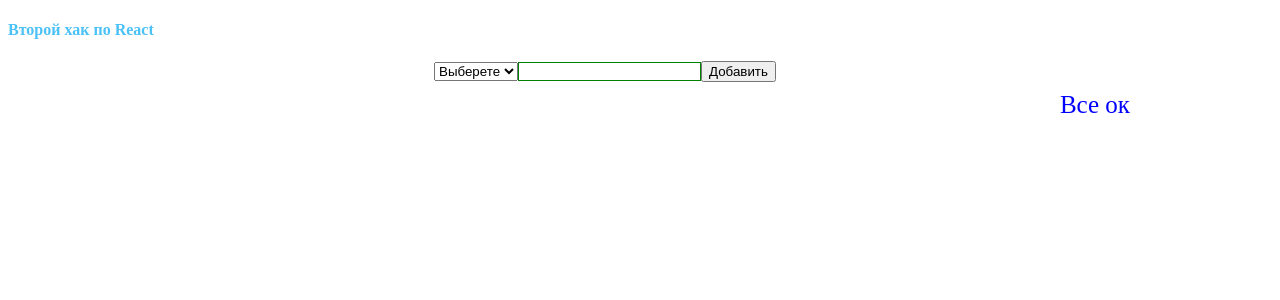
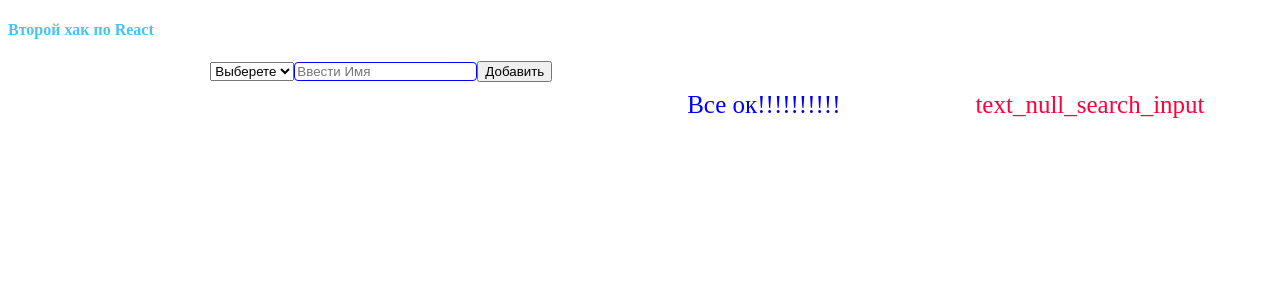
Before and after one commit to drhtka/react_django_hak, a Django app: page /second/ in a window 1280 px wide. Shown: the top 300 px of the page. Run offline with Django 3.2, Linux system fonts and the light colour scheme; data that the repository does not hold is empty; some libraries are stand-ins or nearby versions.

Commit message:
second_dz

```diff
--- a/second/static/second/js/second.js
+++ b/second/static/second/js/second.js
@@ -10,8 +10,13 @@ class App extends React.Component {
             userNameWorks_edit: [],
             select_user: '',
             input_user: '',
-            text_null_search: 'Все ок',
+            text_null_search: 'Все ок!!!!!!!!!!',
+            text_null_search_input:  'text_null_search_input',
             text : '',
+            classOption: '',
+            classNameUser: 'classNameUser',
+
+
         }
     }
     worksState(event){
@@ -55,20 +60,31 @@ class App extends React.Component {
         // let works_name = this.state.userNameWorks
 
         // this.setState({select_user:event.target.value})
-        if (this.state.input_user.length == 0 || this.state.input_user == '' || this.state.select_user.length == 0) { // запрещаем ввод пустоты
-            this.setState({text_null_search: 'Поле пустое'}) // записываем в значение что поле пустое
+        if (this.state.select_user.length == 0 || this.state.input_user == '') { // запрещаем ввод пустоты
+            this.setState({classOption:'error'});
+            // this.setState({classNameUser:'error'});
+            this.setState({text_null_search: 'Должность не выбрана'}) // записываем в значение что поле пустоеd
+
+            // alert('Введите данные добаволения')
+
+        }
+        if (this.state.input_user.length == 0 || this.state.input_user == '') { // запрещаем ввод пустоты
+            this.setState({classNameUser:'error'});
+            // this.setState({classNameUser:'error'});
+            this.setState({text_null_search_input: 'Поле ввода пустое'}) // записываем в значение что поле пустое
+
             // alert('Введите данные добаволения')
         }
         else {
+            this.setState({classOption:'success'});
+            this.setState({classNameUser:'success'});
 
         console.log('qwety')
         console.log(this.state.input_user)
         let selectuser = this.state.select_user
         let inputuser = this.state.input_user
 
-        // console.log('selectuser  inputuser')
-        // console.log(selectuser)
-        // console.log(inputuser)
+
         fetch('/secondfetch/?selectuser=' + selectuser + '&inputuser=' + inputuser)
             // fetch('secondfetch?select_user=' + test )
             // Handle success
@@ -138,7 +154,7 @@ class App extends React.Component {
 
         const list2 = this.state.userNameWorks.map((item, index) => { //<!--сделали для подстановки значения по умоллчанию <option >Выберете</option>-->
             let datausers = item.datauser
-            return <option key={index} value={datausers}>{datausers}</option>
+            return <option className={this.state.classOption} key={index} value={datausers}>{datausers}</option>
             // <li>Имя : {item.datauser}</li>
         });
 
@@ -146,16 +162,18 @@ class App extends React.Component {
 
             return  <div className="parent">
                 <div>{list}</div>
-                    <form>
-                            <select onChange={this.selectUser.bind(this)} id='chek_select'>
-                                <option value='0' >Выберете</option>
+                    <form className='formClass'>
+                            <select  className={this.state.classOption} onChange={this.selectUser.bind(this)} id='chek_select'>
+                                <option value='0'>Выберете</option>
                                 {list2}
                             </select>
-                            <input className='colorError' onChange={this.inputUser.bind(this)} type="text"/>
+                            <input className={this.state.classNameUser} placeholder='Ввести Имя' onChange={this.inputUser.bind(this)} type="text"/>
 
-                            <button onClick={this.optionUser.bind(this)} type='button'>Добавить</button>
+                            <button onClick={this.optionUser.bind(this)} type='button'>Добавить</button> {/*render зарезервированное имя в реакте выводит даные*/}
+
                     </form>
                 <div className="text_null_search">{this.state.text_null_search}</div>
+                <div className="text_null_search_input">{this.state.text_null_search_input}</div>
                     </div>;
 
 
--- a/second/templates/second.html
+++ b/second/templates/second.html
@@ -14,14 +14,7 @@
         .im-color{
             color: #4ac1f7;
         }
-        .text_null_search{
-            font-size: 25px;
-            color: #0000FF;
-            font-family: Lora;
-            text-align: center;
-            margin-top: 30px;
-            margin-bottom: 50px;
-        }
+
         .main{
             display: flex;
             justify-content: space-around;
@@ -37,6 +30,14 @@
             margin-top: 30px;
             margin-bottom: 50px;
         }
+        .text_null_search_input{
+            font-size: 25px;
+            color: #ff003b;
+            font-family: Lora;
+            text-align: center;
+            margin-top: 30px;
+            margin-bottom: 50px;
+        }
         .parent{
             display: flex;
             justify-content: space-around;
@@ -44,16 +45,23 @@
             width: 100%;
             flex-direction: row;
         }
-        .colorError{
-            color: green;
-            border: 1px solid green;
+        .classNameUser{
+            {#color: green;#}
+            border: 1px solid blue;
+            border-radius: 4px;
+
         }
 
         .error{
             border: 1px solid red;
+            border-radius: 4px;
         }
         .success{
             border: 1px solid green;
+            border-radius: 4px;
+        }
+        .formClass{
+
         }
     </style>
     <H4  class="im-color">Второй хак по React</H4>
--- a/second/templates/second_new.html
+++ b/second/templates/second_new.html
@@ -64,12 +64,12 @@
 
         <div>
             <div class="im">Добавляем работника</div>
-            <select>
+            <select class="classOption"><option value="0">Выберете</option>
                 {% for all_works_distinct_s in all_works_distinct %}
                     <option value="{{ all_works_distinct_s.datauser }}">{{  all_works_distinct_s.datauser }}</option>
                 {% endfor %}
             </select>
-            <input type="text"/>
+            <input class="classNameUser" type="text"/>
             <button type='button'>Добавить</button><div class="text_null_search">Все ок</div>
         </div>
 
```
